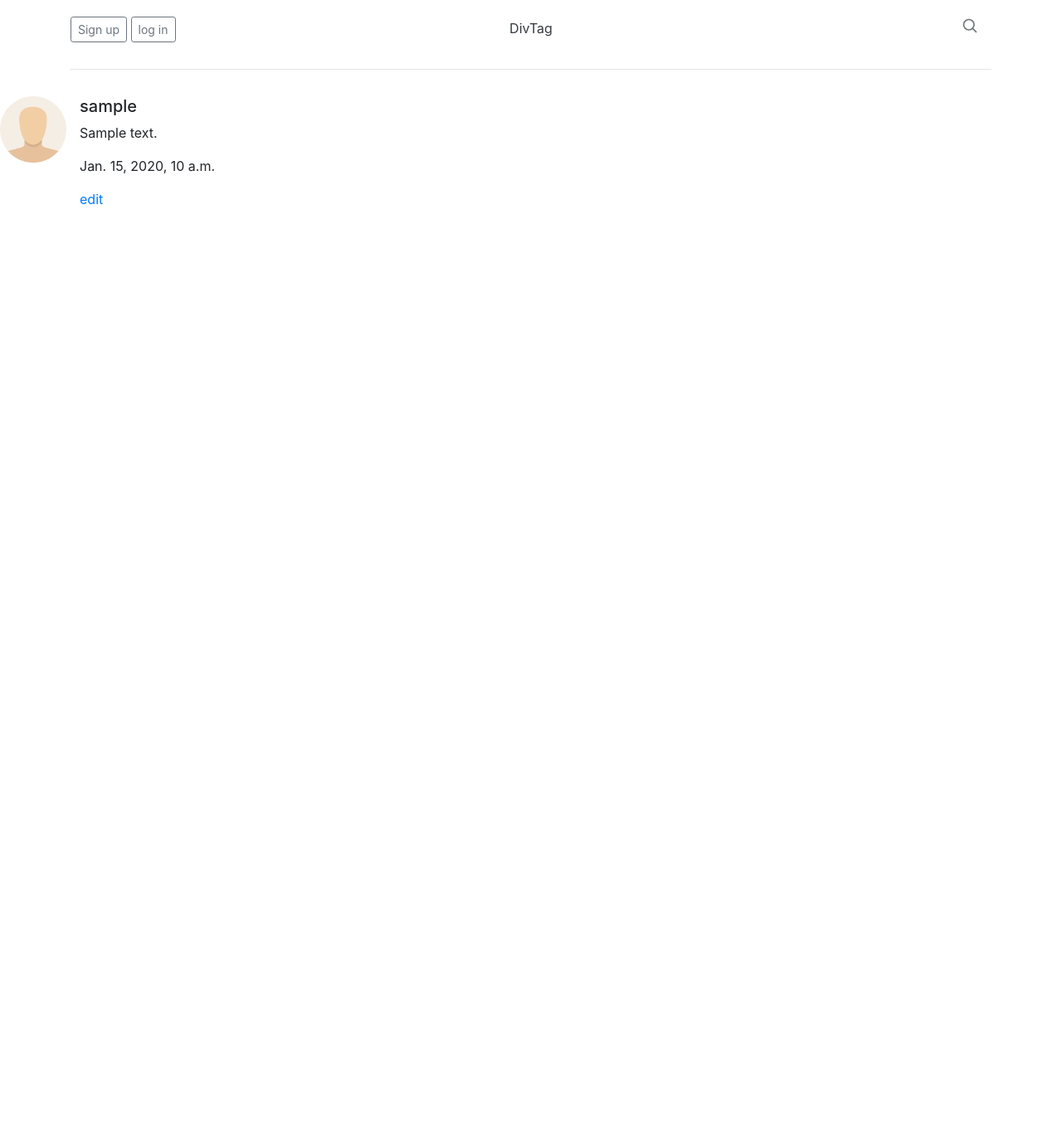
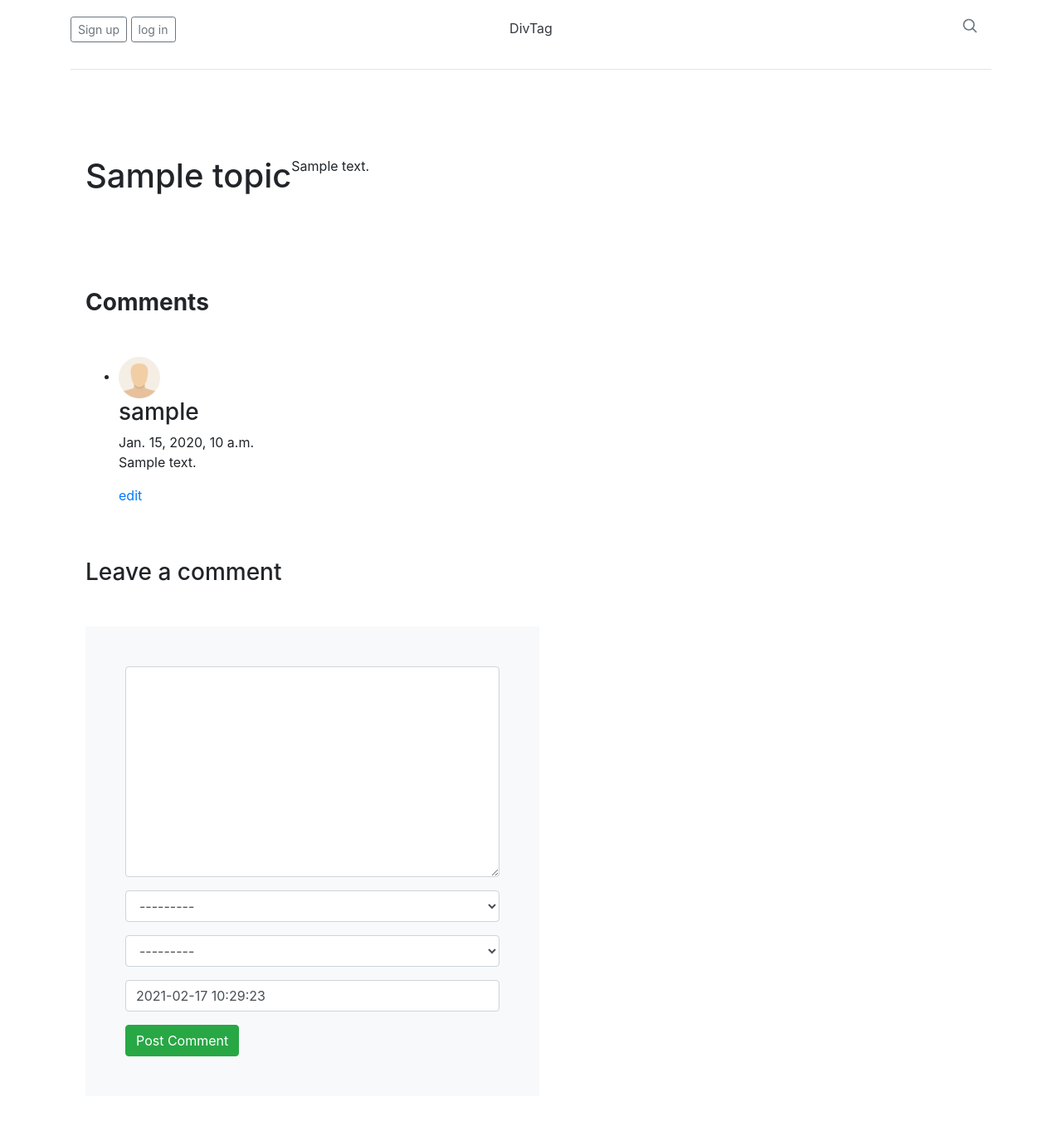
Before and after one commit to meshal-alotaibi/-Div-Tag-, a Django app: page /category/1/topics/1/ in a window 1280 px wide. Shown: the whole page at 83% size. Before the commit the page ends 246 px from the top, so only its background shows below. Run offline with Django 3.2, Linux system fonts and the light colour scheme; a user stored in the database is signed in; tables that the repository leaves empty hold one stand-in row (values such as "Sample post"); some libraries are stand-ins or nearby versions.

Commit message:
home , topic edit setting (#9)
Co-authored-by: ManarAlmutlaq <>

```diff
--- a/starter_code/main_app/templates/home.html
+++ b/starter_code/main_app/templates/home.html
@@ -18,7 +18,7 @@
             <div class="card-body d-flex flex-column align-items-start">
               <strong class="d-inline-block mb-2 text-success">{{topic.category}}</strong>
               <h3 class="mb-0">
-                <a class="text-dark" href="#">{{topic.subject}}</a>
+                <a class="text-dark" href="{%url 'topic' topic.category.pk topic.pk%}">{{topic.subject}}</a>
               </h3>
               <div class="mb-1 text-muted">{{topic.created_dt}}</div>
               <p class="card-text mb-auto">{{topic.created_by}}</p>
--- a/starter_code/main_app/templates/topic.html
+++ b/starter_code/main_app/templates/topic.html
@@ -1,25 +1,58 @@
 {% extends 'base.html' %}
-{% load static %}
-{% block title%} {{topic.subject}} {% endblock%}
+ {% load static %}
+ {% block title%}
+  {{topic.subject}}
+{% endblock%}
 
+{% block content %}
 
-       {% block content %}
+<div class="container">
+  <div class="row d-flex">
+    <div class="col-lg-8 px-md-5 py-5">
+      <div class="row pt-md-4">
+        <h1 class="mb-3">{{topic.subject}}</h1>
+        <p>{{topic.content_text}}</p>
 
-      {% for post in topic.posts.all %}
-      <div class="media">
-          <img class="align-self-start mr-3" src="{% static 'img/user.png' %}" alt="{{post.created_by.username}}" style="width:80px" >
-         <div class="media-body">
-              <h5 class="mt-0"> {{post.created_by.username}}</h5>
-              <p>{{post.message}}</p>
-              <p>{{post.created_dt}}</p>
+        <div class="pt-5 mt-5">
+          <h3 class="mb-5 font-weight-bold">Comments</h3>
+          <ul class="comment-list">
+            {% for post in topic.posts.all %}
+            <li class="comment">
+              <div class="vcard bio">
+                <img
+                  src="{% static 'img/user.png' %}"
+                  alt="Image placeholder"
+                  style="width: 50px;"
+                />
+              </div>
+              <div class="comment-body">
+                <h3>{{post.created_by.username}}</h3>
+                <div class="meta">{{post.created_dt}}</div>
+                <p>{{post.message}}</p>
+                {% if post.created_by == user %}
+                <p><a href="#" class="reply">edit</a></p>
+                {%endif%}
+              </div>
+              {%endfor%}
+            </li>
+          </ul>
 
-              {% if  post.created_by == user %}
-              <a href="#">edit</a>
+          <div class="comment-form-wrap pt-5">
+            <h3 class="mb-5">Leave a comment</h3>
+            <form method="post" class="p-3 p-md-5 bg-light" novalidate>
+              {% csrf_token %}
+               {% include 'includes/form.html' %}
+                <button
+                  type="submit"
+                  class="btn btn-success">
+                  Post Comment </button>
 
-              {%endif%}
+            </form>
           </div>
+        </div>
       </div>
+    </div>
+  </div>
+</div>
 
-      {%endfor%}
-
-       {% endblock%}
+{% endblock%}
--- a/starter_code/starter_code/settings.py
+++ b/starter_code/starter_code/settings.py
@@ -32,6 +32,7 @@
 
 INSTALLED_APPS = [
     'main_app',
+    'widget_tweaks',
     'django.contrib.admin',
     'django.contrib.auth',
     'django.contrib.contenttypes',
@@ -78,8 +79,8 @@
     'default': {
         'ENGINE': 'django.db.backends.postgresql',
         'NAME': 'blogs',
-        'PASSWORD':'0564305522',
-        'USER': 'postgres',
+        'PASSWORD':'',
+        'USER': '',
     }
 }
 
```
